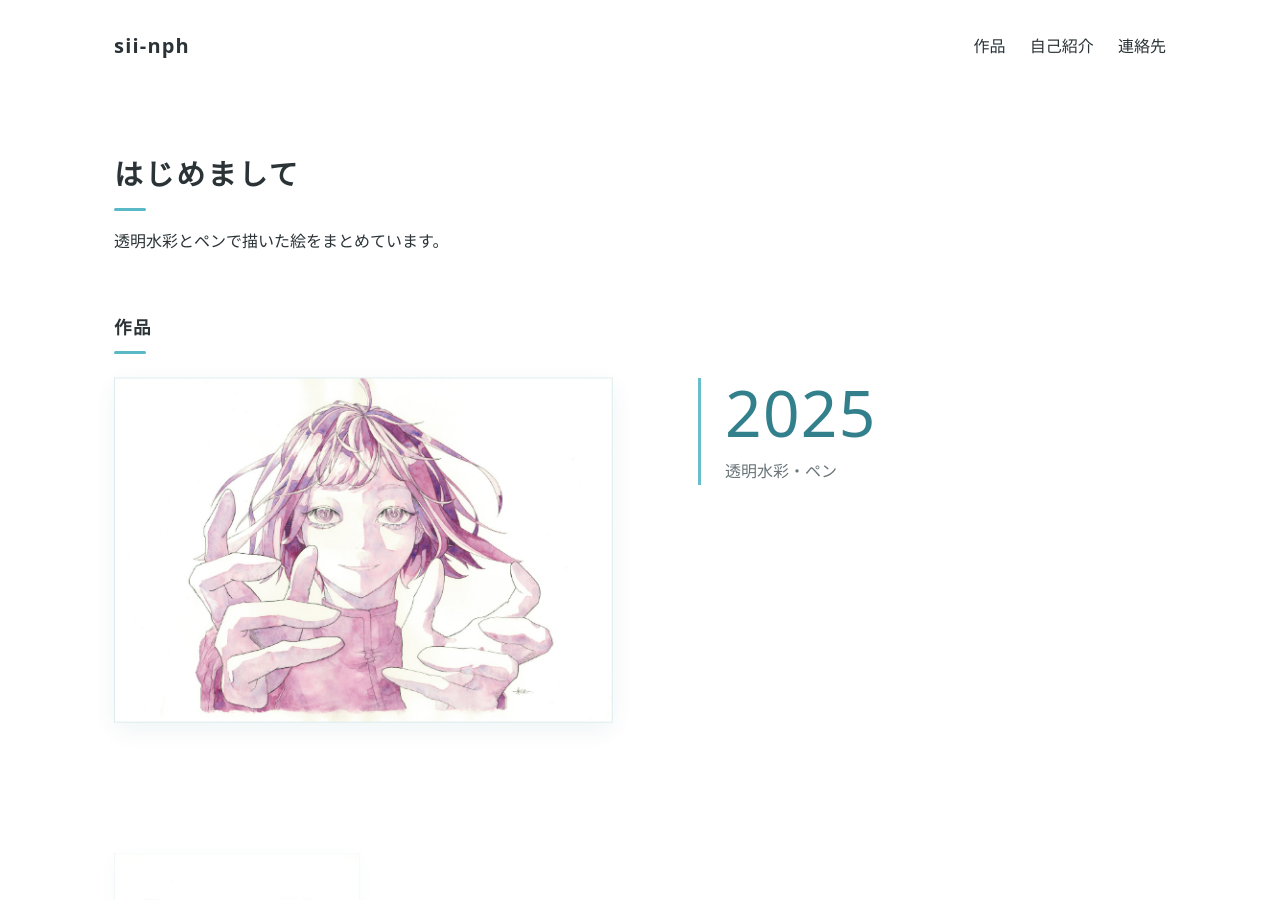
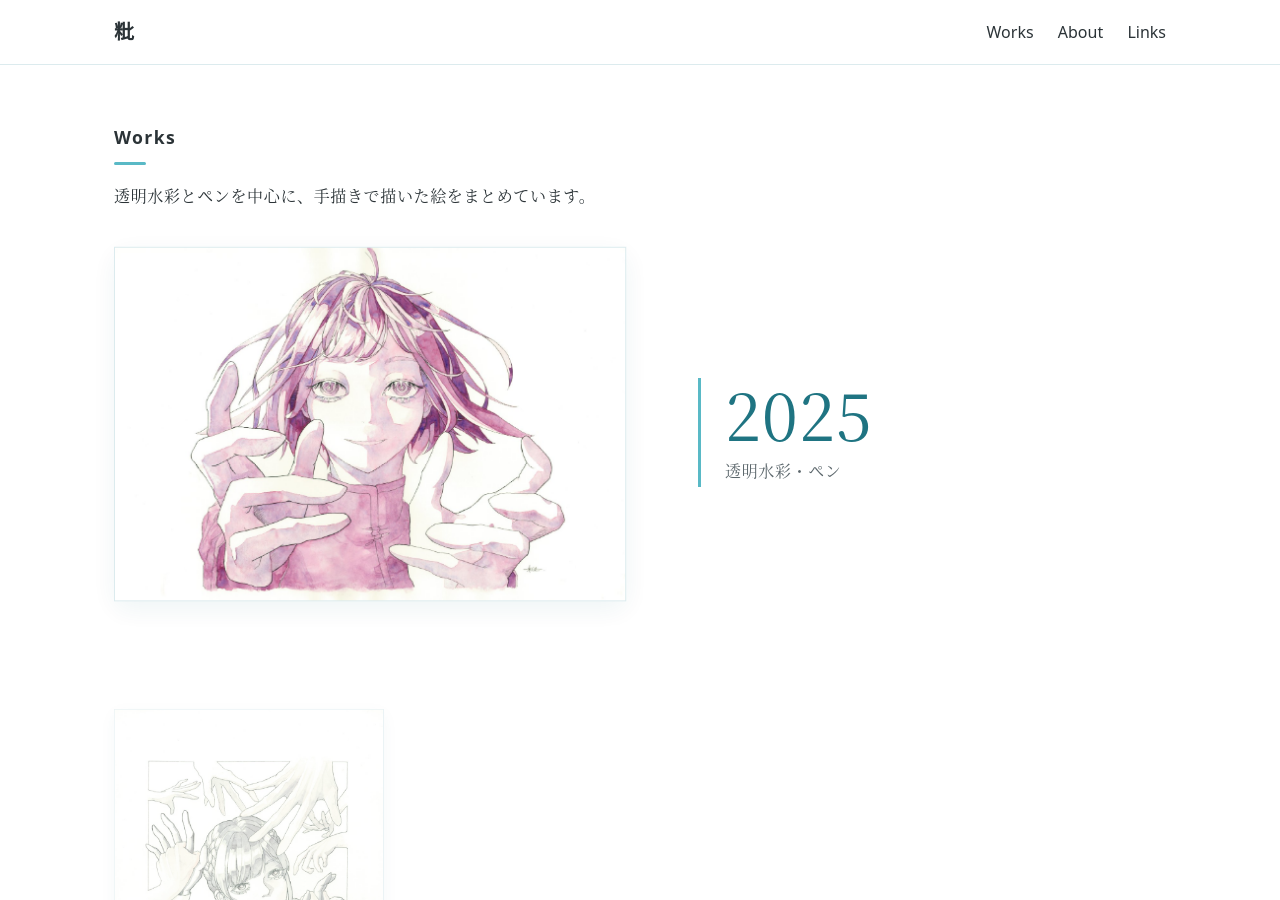
Before and after one commit to sii-nph/sii-nph.github.io, a Jekyll site: the page built from index.html, in a window 1280 px wide and 900 px high. Built offline with Jekyll 4.4.1, drawn with Linux system fonts in a browser that asks for light colours; some of the changed text lies outside the part shown.

Commit message:
自己紹介と X を追加し、サイト名を粃に変更して見出し・書体を整える
- 自己紹介を記入し、冒頭の一文を Works の見出しの下(作品の直前)へ移動。「はじめまして」の見出しを削除
- 連絡先に X(@sii_nph)を追加
- サイト名・ヘッダー・タイトル・フッターを「粃」に変更。ページの説明文も更新
- 項目名を英語に変更(Works / About / Links)。連絡先の ID を #contact から #links に変更
- ヘッダーを常時表示にし、ページ内リンクの移動位置と feed.js の「画面の中央」の判定をヘッダーの高さに合わせる
- 本文を明朝体に変更(端末にあるフォントを使用)。見出し・ヘッダーはゴシック体のまま
- CLAUDE.md / README.md を更新

Co-Authored-By: Claude Sonnet 5.5 <noreply@anthropic.com>

```diff
--- a/_config.yml
+++ b/_config.yml
@@ -1,5 +1,5 @@
-title: sii-nph
-description: sii-nph が描いたアナログ作品をまとめたポートフォリオです。
+title: 粃
+description: 粃（sii-nph）が描いた、透明水彩とペンを中心とした手描きのアナログ作品をまとめたポートフォリオです。
 lang: ja
 
 # 公開しないファイル（_ で始まるフォルダは Jekyll が自動で除外する）
--- a/_layouts/default.html
+++ b/_layouts/default.html
@@ -13,12 +13,14 @@
 </head>
 <body>
   <header class="site-header">
-    <h1><a href="{{ '/' | relative_url }}">{{ site.title }}</a></h1>
-    <nav>
-      <a href="#works">作品</a>
-      <a href="#about">自己紹介</a>
-      <a href="#contact">連絡先</a>
-    </nav>
+    <div class="site-header-inner">
+      <h1><a href="{{ '/' | relative_url }}">{{ site.title }}</a></h1>
+      <nav>
+        <a href="#works">Works</a>
+        <a href="#about">About</a>
+        <a href="#links">Links</a>
+      </nav>
+    </div>
   </header>
 
   <main>
--- a/assets/css/style.css
+++ b/assets/css/style.css
@@ -10,16 +10,36 @@
   --page-width: 1100px;
   --feed-width: 520px;
   --image-max-height: clamp(360px, 72vh, 720px);  /* 絵1枚の高さの上限 */
+
+  /* 書体は閲覧する端末に入っているものを使う（Web フォントは使わない）。本文は明朝体、見出し・ナビ・ヘッダーはゴシック体 */
+  --font-serif: "Hiragino Mincho ProN", "Hiragino Mincho Pro", "BIZ UDPMincho", "Yu Mincho", "YuMincho",
+    "Noto Serif JP", "Noto Serif CJK JP", "Source Han Serif JP", "MS PMincho", serif;
+  --font-sans: system-ui, "Hiragino Sans", "Yu Gothic", Meiryo, sans-serif;
 }
 
 * { box-sizing: border-box; }
+
+/* ページ内リンク（Works・About・Links）で移動したとき、見出しがヘッダーの下に隠れないようにする */
+html { scroll-padding-top: 80px; }
 
 body {
   margin: 0;
   background: var(--bg);
   color: var(--fg);
-  font-family: system-ui, "Hiragino Sans", "Yu Gothic", Meiryo, sans-serif;
+  font-family: var(--font-serif);
+  line-height: 1.9;
+  letter-spacing: 0.04em;  /* 明朝体は、わずかに字間を開けると端正に見える */
+}
+
+/* 見出し・ヘッダー・ナビはゴシック体のまま（行の高さと字間も、以前と同じにしてヘッダーの高さを変えない） */
+.site-header,
+section h2 {
+  font-family: var(--font-sans);
+}
+
+.site-header {
   line-height: 1.8;
+  letter-spacing: 0;
 }
 
 a {
@@ -34,7 +54,16 @@ a {
   outline-offset: 3px;
 }
 
+/* ヘッダーは、スクロールしても画面の上端に残す。白い帯は画面の端から端まで（作品がヘッダーの下を通っても重ならない） */
 .site-header {
+  position: sticky;
+  top: 0;
+  z-index: 10;
+  background: var(--bg);
+  border-bottom: 1px solid var(--border);
+}
+
+.site-header-inner {
   display: flex;
   flex-wrap: wrap;
   align-items: center;
@@ -42,7 +71,7 @@ a {
   gap: 8px 24px;
   max-width: var(--page-width);
   margin: 0 auto;
-  padding: 28px 24px;
+  padding: 14px 24px;
 }
 
 .site-header h1 { margin: 0; font-size: 1.25rem; letter-spacing: 0.06em; }
@@ -89,13 +118,17 @@ section h2::after {
   background: var(--accent);
 }
 
-.hero h2 { font-size: 1.8rem; }
-.hero p { margin: 0; }
+/* 文章は、作品の列と左端をそろえて読みやすい幅に絞る */
+.works-lead { max-width: 560px; margin: 0 0 32px; }
+#about, #links { max-width: 560px; }
 
-/* 文章のセクションは、作品の列と左端をそろえて読みやすい幅に絞る */
-.hero, #about, #contact { max-width: 560px; }
+.links-list {
+  margin: 0;
+  padding: 0;
+  list-style: none;
+}
 
-/* 最後の絵と、その下のセクション（自己紹介）の間は広めに空ける。上のセクションの余白（56px）と重なるので、大きい方が効く */
+/* 最後の絵と、その下のセクション（About）の間は広めに空ける。上のセクションの余白（56px）と重なるので、大きい方が効く */
 .works { margin-bottom: clamp(96px, 14vh, 160px); }
 
 footer {
@@ -152,7 +185,7 @@ footer p { margin: 0; }
 .feed-caption {
   margin-top: 6px;
   color: var(--muted);
-  font-size: 0.8rem;
+  font-size: 0.85rem;  /* 明朝体は細く、小さいと読みにくいので、ゴシック体のときより少し大きくする */
   line-height: 1.5;
 }
 
--- a/assets/js/feed.js
+++ b/assets/js/feed.js
@@ -16,6 +16,7 @@
   var GAP_MAX = 120;        // 同じく上限（px）
 
   var items = Array.prototype.slice.call(feed.querySelectorAll('.feed-item'));
+  var header = document.querySelector('.site-header');
   var info = document.querySelector('.feed-info');
   var yearEl = info && info.querySelector('.feed-year');
   var titleEl = info && info.querySelector('.feed-title');
@@ -23,6 +24,7 @@
 
   var centers = [];  // 各作品の中心（ページ先頭からの距離）
   var maxHeight = 0; // 最も高い絵の高さ
+  var headerHeight = 0; // 常時表示のヘッダーが隠す高さ
   var active = -1;
   var ticking = false;
 
@@ -33,7 +35,8 @@
   // 絵と絵の間隔と、各作品の位置を決める。読み込み時と画面サイズが変わったときだけ行う
   // （作品の高さは CSS で決まり、拡大縮小では変わらない）
   function measure() {
-    var gap = Math.max(GAP_MIN, Math.min(GAP_MAX, window.innerHeight * GAP_VIEWPORT));
+    headerHeight = header ? header.getBoundingClientRect().height : 0;
+    var gap =Math.max(GAP_MIN, Math.min(GAP_MAX, window.innerHeight * GAP_VIEWPORT));
     var heights = items.map(function (item) {
       return item.getBoundingClientRect().height;
     });
@@ -73,7 +76,8 @@
   function update() {
     ticking = false;
     var viewport = window.innerHeight;
-    var middle = scrollTop() + viewport / 2;
+    // 画面の上端はヘッダーに隠れるので、「画面の中央」は、見えている範囲（ヘッダーの下から画面の下端まで）の中央にする
+    var middle = scrollTop() + (viewport + headerHeight) / 2;
     var range = Math.min(viewport * RANGE_VIEWPORT, maxHeight * RANGE_IMAGE);
     var nearest = 0;
     var nearestDistance = Infinity;
--- a/index.html
+++ b/index.html
@@ -1,13 +1,9 @@
 ---
 layout: default
 ---
-<section class="hero">
-  <h2>はじめまして</h2>
-  <p>透明水彩とペンで描いた絵をまとめています。</p>
-</section>
-
 <section id="works" class="works">
-  <h2>作品</h2>
+  <h2>Works</h2>
+  <p class="works-lead">透明水彩とペンを中心に、手描きで描いた絵をまとめています。</p>
   {% assign works = site.data.works | sort: "id" | reverse %}
   <div class="works-layout">
     <ul class="feed">
@@ -38,13 +34,16 @@ layout: default
 </section>
 
 <section id="about">
-  <h2>自己紹介</h2>
-  <p>ここに自己紹介を書きます。（仮）</p>
+  <h2>About</h2>
+  <p>粃（sii-nph）です。透明水彩と丸ペンを中心に、手描きのアナログで絵を描いています。モチーフは、生き物や植物の構造です。</p>
 </section>
 
-<section id="contact">
-  <h2>連絡先</h2>
-  <p>GitHub: <a href="https://github.com/sii-nph">github.com/sii-nph</a></p>
+<section id="links">
+  <h2>Links</h2>
+  <ul class="links-list">
+    <li>X: <a href="https://x.com/sii_nph">@sii_nph</a></li>
+    <li>GitHub: <a href="https://github.com/sii-nph">github.com/sii-nph</a></li>
+  </ul>
 </section>
 
 <dialog id="lightbox" class="lightbox" aria-label="作品の拡大表示">
```
Also changed, not shown: CLAUDE.md (+8 -3 lines), README.md.
